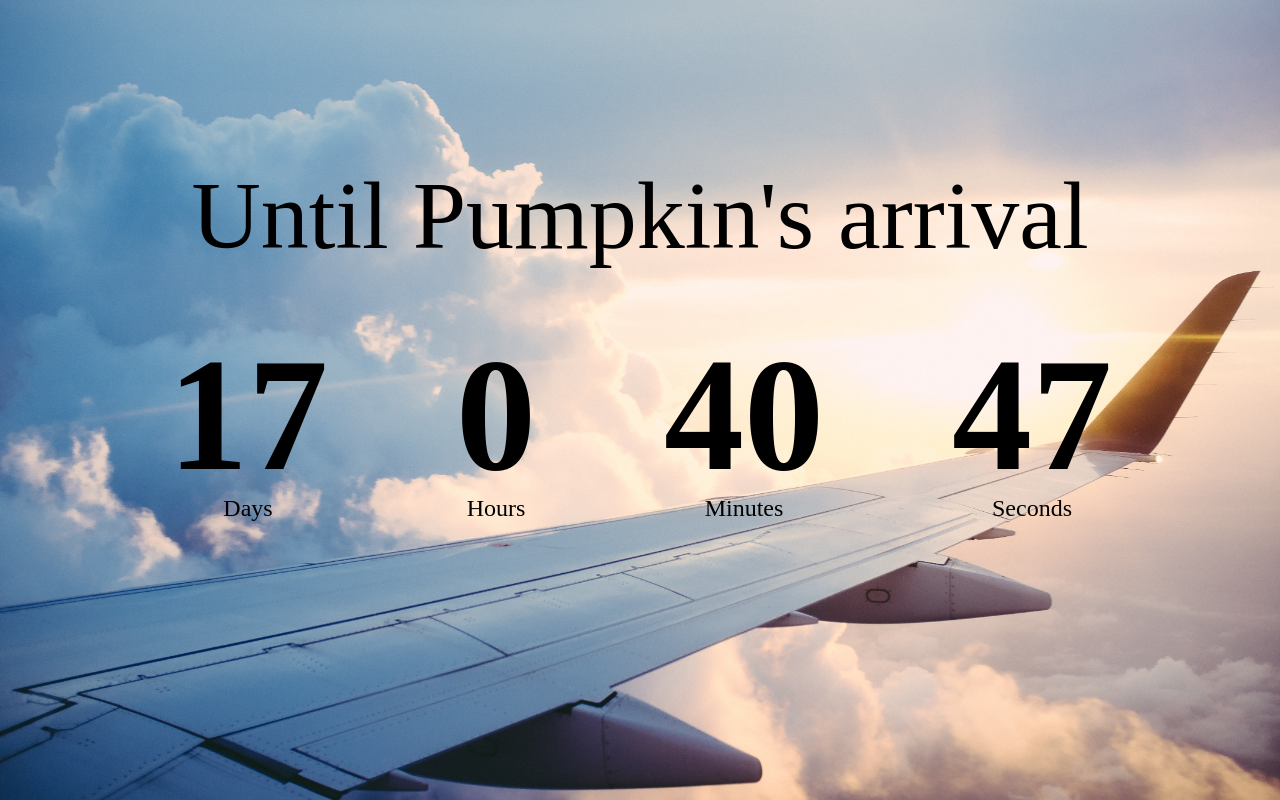
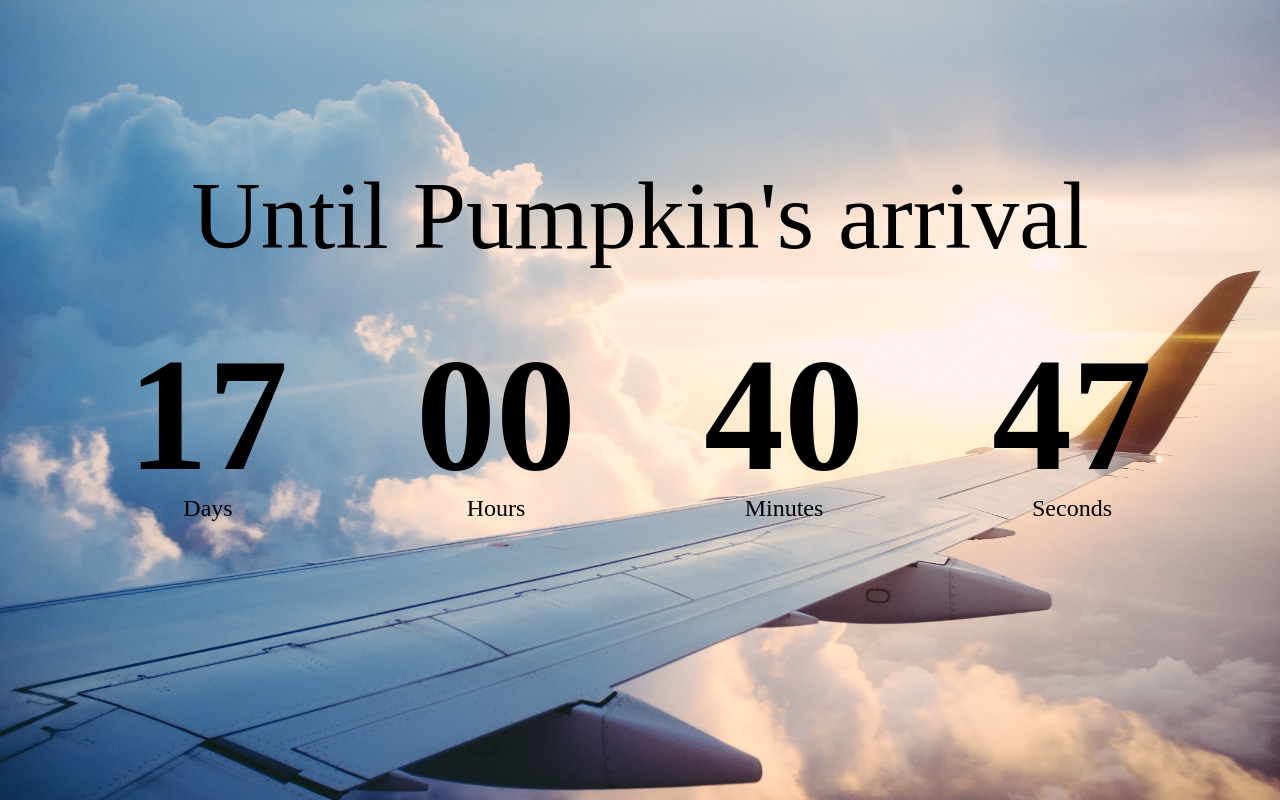
Before and after one commit to alexssonV/countdown, a plain HTML site: page index.html in a window 1280 px wide. Drawn offline with Linux system fonts and the light colour scheme.

Commit message:
added flexwrap and zeroesInFront function to timer

```diff
--- a/script.js
+++ b/script.js
@@ -19,9 +19,9 @@ function counter() {
 
 
     daysEl.innerHTML = days;
-    hoursEl.innerHTML = hours;
-    minutesEl.innerHTML = minutes;
-    secondsEl.innerHTML = seconds;
+    hoursEl.innerHTML = zeroesInFront(hours);
+    minutesEl.innerHTML = zeroesInFront(minutes);
+    secondsEl.innerHTML = zeroesInFront(seconds);
 
     if (pumpkinArrival - currentDate < 0) {
         clearInterval(x);
@@ -29,5 +29,9 @@ function counter() {
       }
 }
 
+function zeroesInFront(time) {
+  return time < 10 ? (`0${time}`) : time;
+}
+
 counter();
 setInterval(counter, 1000);
--- a/style.css
+++ b/style.css
@@ -19,6 +19,7 @@ body {
 
 .main-container {
     display: flex;
+    flex-wrap: wrap;
 }
 
 h1 {
```
